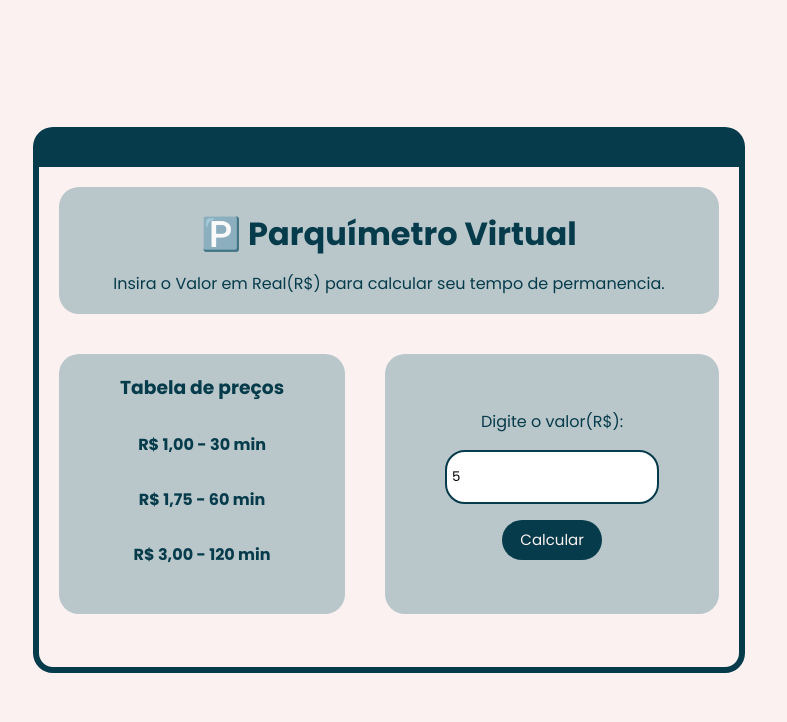
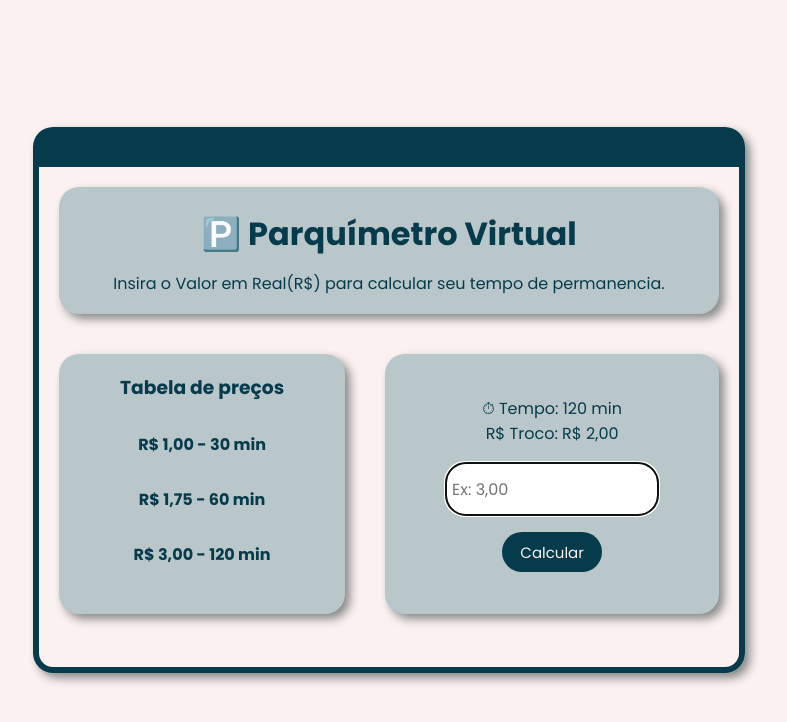
Before and after one commit to karol360/Parqu-metro-virtual, a plain HTML site: page index.html in a window 1280 px wide. Both pictures are taken after typing "5" into the empty fields and a click on the button "Calcular". Shown: the whole page, without its empty margins (251-1038 px from the left). Drawn offline with Linux system fonts and the light colour scheme; a web font is replaced by a local one.

Commit message:
Finalizando a logica no javascript

```diff
--- a/index.html
+++ b/index.html
@@ -24,9 +24,9 @@
                     <p><strong>R$ 3,00 - 120 min</strong></p>
                 </div>
                 <div class="coluna-direita">
-                    <p id="res">Digite o valor(R$):</p>
+                    <p id="caixaRes">Digite o valor(R$):</p>
                     <input type="number" id="caixaValor" placeholder="Ex: 3,00">
-                    <p><button>Calcular</button></p>
+                    <p><button onclick="calcular()">Calcular</button></p>
                 </div>
             </div>
         </div>
--- a/script.js
+++ b/script.js
@@ -0,0 +1,25 @@
+function calcular() {
+    let res = document.getElementById('caixaRes')
+    let valor = document.getElementById('caixaValor')
+    let valorUsuario = Number(valor.value)
+    const formatador = new Intl.NumberFormat('pt-BR', { style: 'currency', currency: 'BRL' })
+
+    if (valorUsuario < 1) {
+        res.innerHTML = 'Valor Insuficiente'
+        res.style.color = 'red'
+    } else {
+        if (valorUsuario < 1.75) {
+            res.style.color = '#063B4B'
+            res.innerHTML = `⏱ Tempo: 30 min <br> R$ Troco: ${formatador.format(valorUsuario - 1)}`
+        } else {
+            if (valorUsuario < 3) {
+                res.innerHTML = `⏱ Tempo: 60 min <br> R$ Troco: ${formatador.format(valorUsuario - 1.75)}`
+            } else {
+                res.innerHTML = `⏱ Tempo: 120 min <br> R$ Troco: ${formatador.format(valorUsuario - 3)}`
+            }
+        }
+    }
+
+    valor.value=''
+    valor.focus()
+}
--- a/style.css
+++ b/style.css
@@ -43,12 +43,14 @@ body {
 
     width: 700px;
     height: 500px;
+    box-shadow: 5px 5px 10px #888888;
 }
 
 .principal>div>div {
     margin: 20px;
     background-color: var(--silver);
     border-radius: 20px;
+    box-shadow: 5px 5px 10px #888888;
 
 }
 
@@ -65,6 +67,7 @@ body {
     margin: 20px;
     text-align: center;
     padding: 2px;
+    box-shadow: 5px 5px 10px #888888;
 }
 
 .coluna-superior>h1 {
@@ -120,3 +123,7 @@ input[type="number"]::-webkit-inner-spin-button {
     -webkit-appearance: none;
     margin: 0;
 }
+
+input{
+    font-size: 16px;
+}
```
